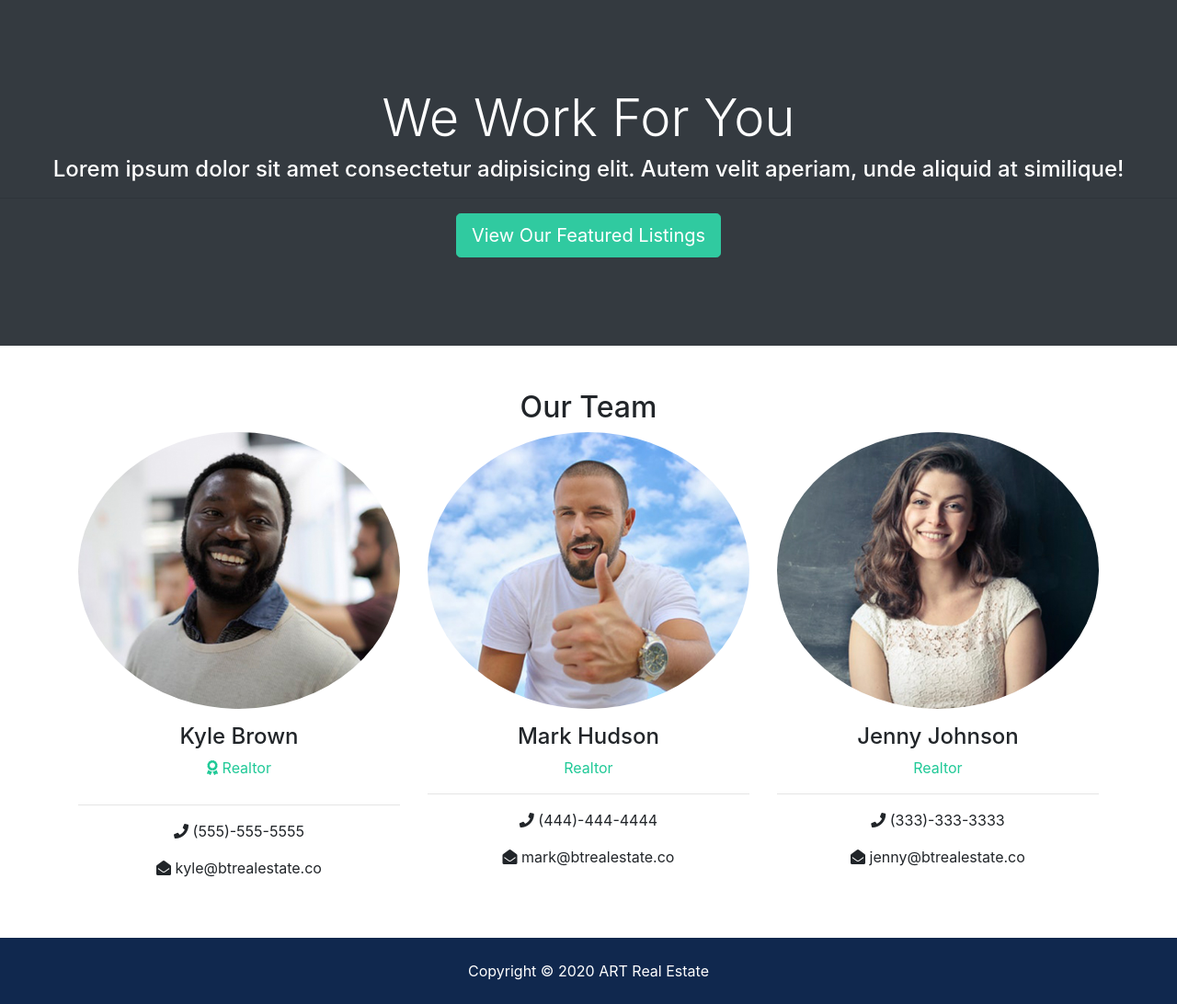
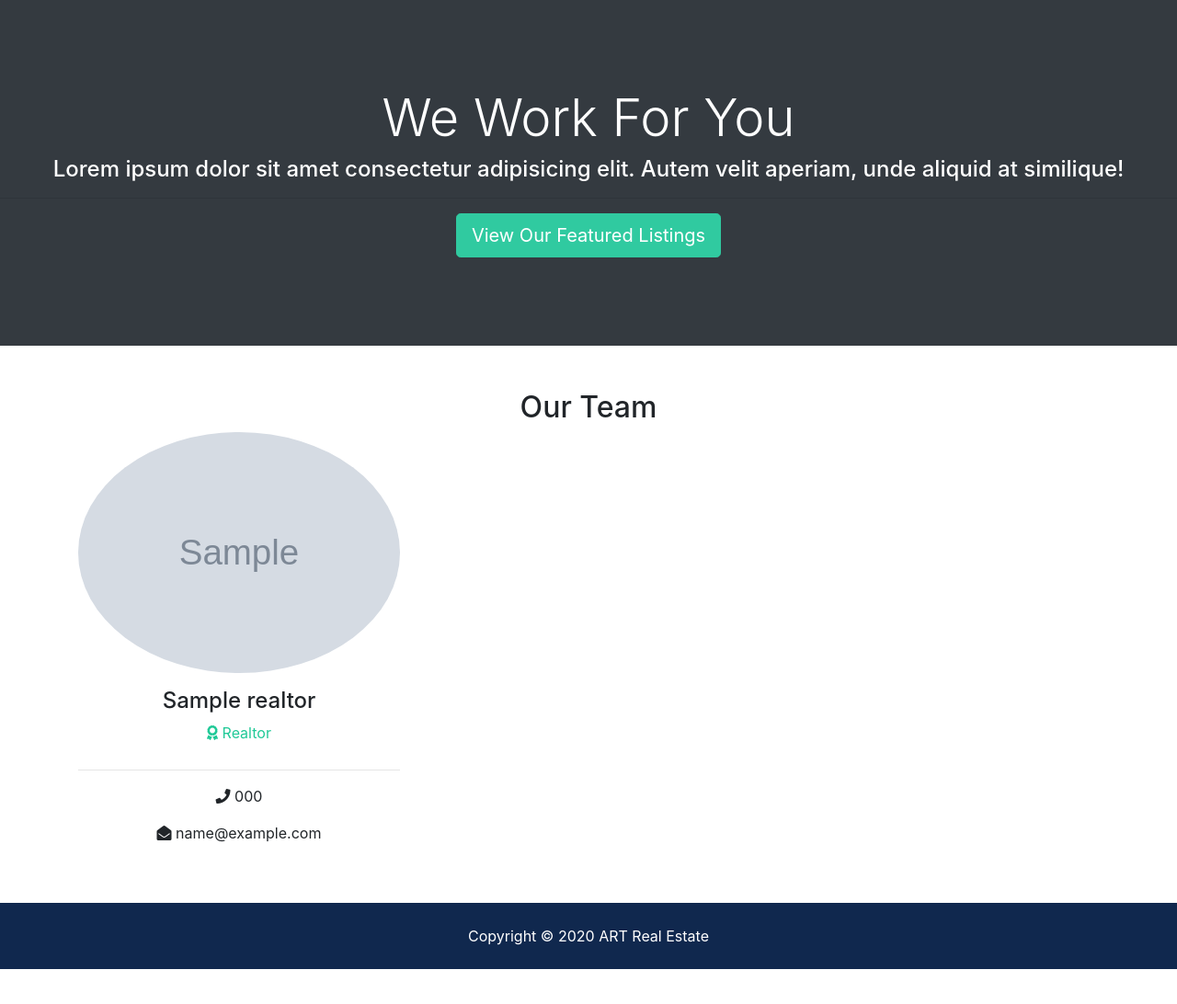
Before and after one commit to adamrturman/art-real-estate, a Django app: page /about in a window 1280 px wide. Shown: the part 1018-2110 px from the top of the page at 92% size. After the commit the page ends 2072 px from the top, so only its background shows below. Run offline with Django 3.2, Linux system fonts and the light colour scheme; tables that the repository leaves empty hold one stand-in row (values such as "Sample post"); grey boxes marked "Sample" are stand-in pictures; some libraries are stand-ins or nearby versions.

Commit message:
added realtor specifications to the about page which is now showing dynamic info for all realtors

```diff
--- a/pages/views.py
+++ b/pages/views.py
@@ -2,8 +2,10 @@ from django.shortcuts import render
 from django.http import HttpResponse
 
 from listings.models import Listing
+from realtors.models import Realtor
 
 def index(request):
+    # Get all the three most recently published listings listings
     listings = Listing.objects.order_by('-list_date').filter(is_published=True)[:3]
 
     context = {
@@ -13,4 +15,15 @@ def index(request):
     return render(request, 'pages/index.html', context)
 
 def about(request):
-    return render(request, 'pages/about.html')
+    # Get all the realtors
+    realtors = Realtor.objects.order_by('-hire_date')
+
+    # Get MVP
+    mvp_realtors = Realtor.objects.all().filter(is_mvp=True)
+
+    context = {
+        'realtors': realtors,
+        'mvp_realtors': mvp_realtors
+    }
+
+    return render(request, 'pages/about.html', context)
--- a/templates/pages/about.html
+++ b/templates/pages/about.html
@@ -70,39 +70,26 @@
     <div class="container">
       <h2 class="text-center">Our Team</h2>
       <div class="row text-center">
+        {% if realtors %}
+          {% for realtor in realtors %}
             <div class="col-md-4">
-          <img src="assets/img/realtors/kyle.jpg" alt="" class="rounded-circle mb-3">
-          <h4>Kyle Brown</h4>
+              <img src="{{ realtor.photo.url }}" alt="" class="rounded-circle mb-3">
+              <h4>{{ realtor.name }}</h4>
               <p class="text-success">
                 <i class="fas fa-award text-success mb-3"></i> Realtor</p>
               <hr>
               <p>
-            <i class="fas fa-phone"></i> (555)-555-5555</p>
+                <i class="fas fa-phone"></i> {{ realtor.phone }}</p>
               <p>
-            <i class="fas fa-envelope-open"></i> kyle@btrealestate.co</p>
+                <i class="fas fa-envelope-open"></i> {{ realtor.email }}</p>
             </div>
+          {% endfor %}
 
-        <div class="col-md-4">
-          <img src="assets/img/realtors/mark.jpg" alt="" class="rounded-circle mb-3">
-          <h4>Mark Hudson</h4>
-          <p class="text-success">Realtor</p>
-          <hr>
-          <p>
-            <i class="fas fa-phone"></i> (444)-444-4444</p>
-          <p>
-            <i class="fas fa-envelope-open"></i> mark@btrealestate.co</p>
+        {% else %}
+          <div class="col-md-12">
+            <p>No Realtors Available</p>
           </div>
-
-        <div class="col-md-4">
-          <img src="assets/img/realtors/jenny.jpg" alt="" class="rounded-circle mb-3">
-          <h4>Jenny Johnson</h4>
-          <p class="text-success">Realtor</p>
-          <hr>
-          <p>
-            <i class="fas fa-phone"></i> (333)-333-3333</p>
-          <p>
-            <i class="fas fa-envelope-open"></i> jenny@btrealestate.co</p>
-        </div>
+        {% endif %}
       </div>
     </div>
   </section>
```
Lines whose indentation alone changed are shown as unchanged.
